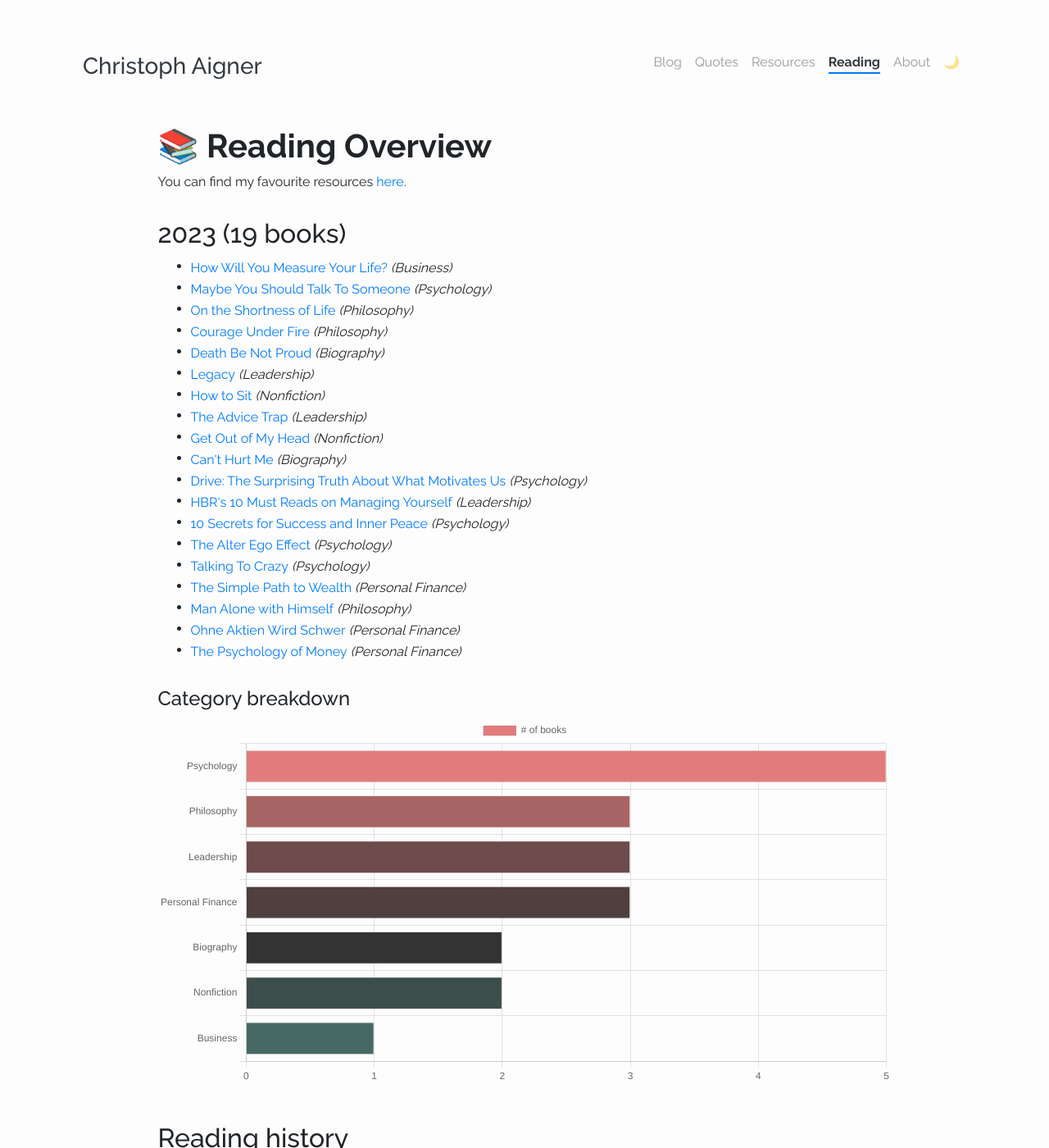
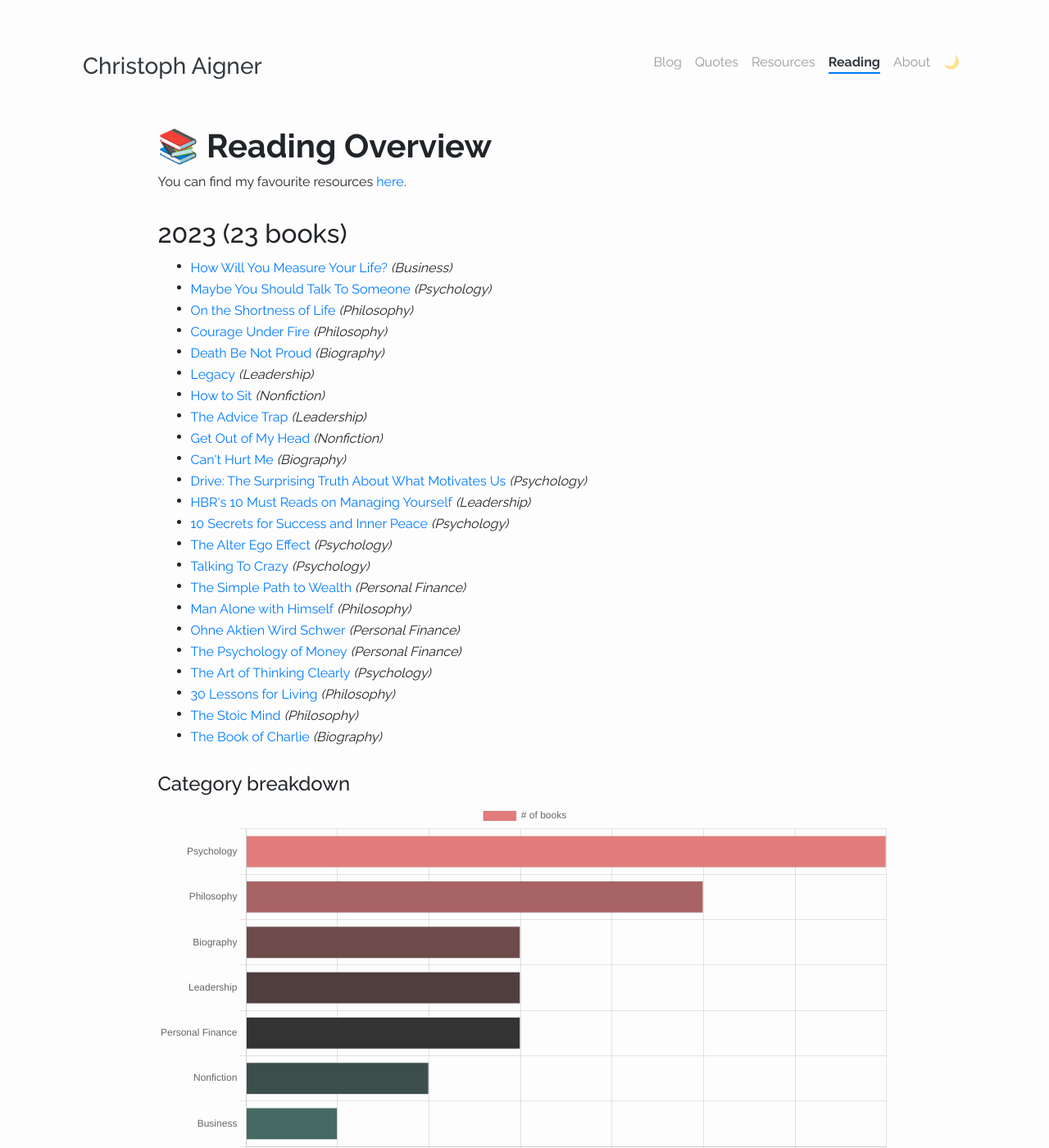
Before and after one commit to christophaigner/christophaigner.github.io, a Jekyll site: the page built from pages/reading.html, in a window 1280 px wide and 1400 px high. Shown: the whole window at 82% size. Built offline with Jekyll 4.4.1, drawn with Linux system fonts in a browser that asks for light colours; nearby versions of some CDN libraries.

Commit message:
Add current books

```diff
--- a/_data/reading/current.yml
+++ b/_data/reading/current.yml
@@ -74,3 +74,23 @@
   url: "https://www.goodreads.com/book/show/41881472-the-psychology-of-money"
   category: Personal Finance
   finished: true
+- name: "The Art of Thinking Clearly"
+  url: "https://www.goodreads.com/book/show/16248196-the-art-of-thinking-clearly"
+  category: Psychology
+  finished: true
+- name: "30 Lessons for Living"
+  url: "https://www.goodreads.com/book/show/11376196-30-lessons-for-living"
+  category: Philosophy
+  finished: true
+- name: "The Stoic Mind"
+  url: "https://stoic.im/"
+  category: Philosophy
+  finished: true
+- name: "The Book of Charlie"
+  url: "https://www.goodreads.com/book/show/62918681-the-book-of-charlie"
+  category: Biography
+  finished: true
+- name: "The 48 Laws of Power"
+  url: "https://www.goodreads.com/book/show/1303.The_48_Laws_of_Power"
+  category: Psychology
+  finished: false
```
